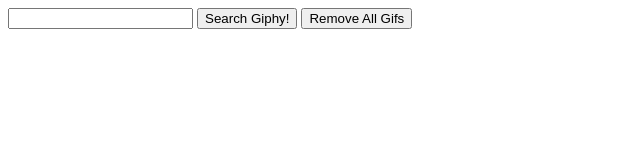
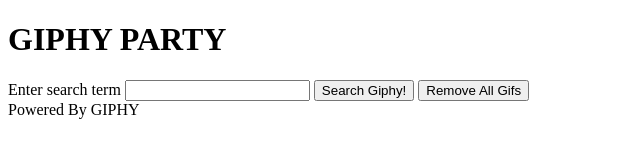
Before and after one commit to JohnFlorkey/14_3_AJAXGiphyParty, a plain HTML site: page index.html in a window 1280 px wide. Shown: the whole page, without its empty margins (0-640 px from the left). Drawn offline with nearby package versions, Linux system fonts and the light colour scheme.

Commit message:
added title, GIPHY attribution

```diff
--- a/app.js
+++ b/app.js
@@ -34,6 +34,7 @@ function removeGifs() {
 $('#btnSearch').on('click', function(e) {
     e.preventDefault();
     orchestrator($('#searchTerm').val());
+    $('#searchTerm').val('');
 })
 
 $('#btnRemoveGifs').on('click', function(e) {
--- a/index.html
+++ b/index.html
@@ -7,7 +7,9 @@
 </head>
 
 <body>
+  <h1>GIPHY PARTY</h1>
   <form action="" method="get">
+    <label for="searchTerm">Enter search term</label>
     <input type="text" name="searchTerm" id="searchTerm">
     <button id="btnSearch">Search Giphy!</button>
     <button id="btnRemoveGifs">Remove All Gifs</button>
@@ -15,6 +17,7 @@
   <div id="userGifs">
 
   </div>
+  <div class="footer">Powered By GIPHY</div>
 <script src="https://code.jquery.com/jquery-3.2.1.js"></script>
 <script src="https://unpkg.com/axios/dist/axios.js"></script>
 <script src="app.js"></script>
```
